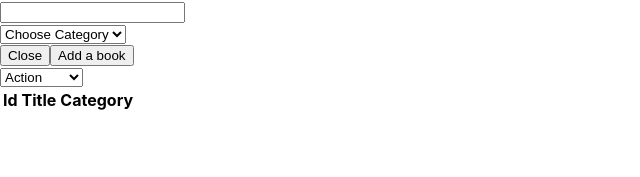
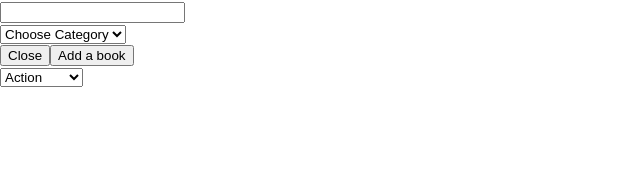
Before and after one commit to jebitok-dev/bookstore, a React (Create React App) app: page / in a window 1280 px wide. Shown: the part 123-300 px from the top of the page, without its empty margins (0-640 px from the left). Built offline with nearby package versions, Linux system fonts and the light colour scheme.

Commit message:
Add Changes to BookList Container

```diff
--- a/src/containers/BooksList.js
+++ b/src/containers/BooksList.js
@@ -49,16 +49,17 @@ const BooksList = ({
       <CategoryFilter
         handleFilterChange={handleFilterChange}
       />
-      <table>
-        <thead>
-          <tr>
-            <th>Id</th>
-            <th>Title</th>
-            <th>Category</th>
-          </tr>
-        </thead>
-        <tbody>{booksFiltered}</tbody>
-      </table>
+      <div className="books-container">
+        {booksFiltered.map((book) => (
+          <Book
+            id={book.id}
+            key={book.id}
+            handleRemoveBook={handleRemoveBook}
+            // eslint-disable-next-line react/jsx-props-no-spreading
+            {...book}
+          />
+        ))}
+      </div>
     </div>
   );
 };
```
